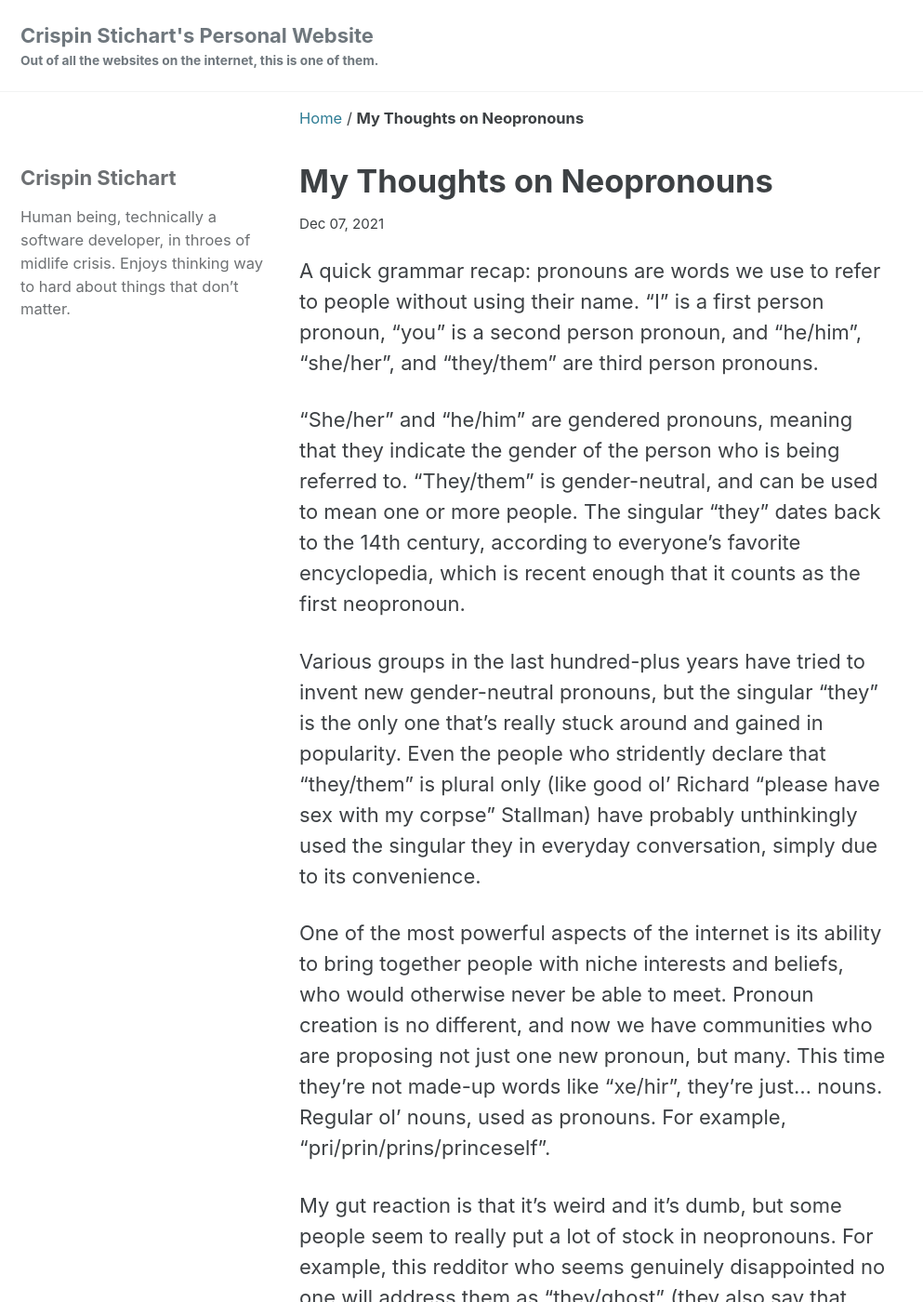
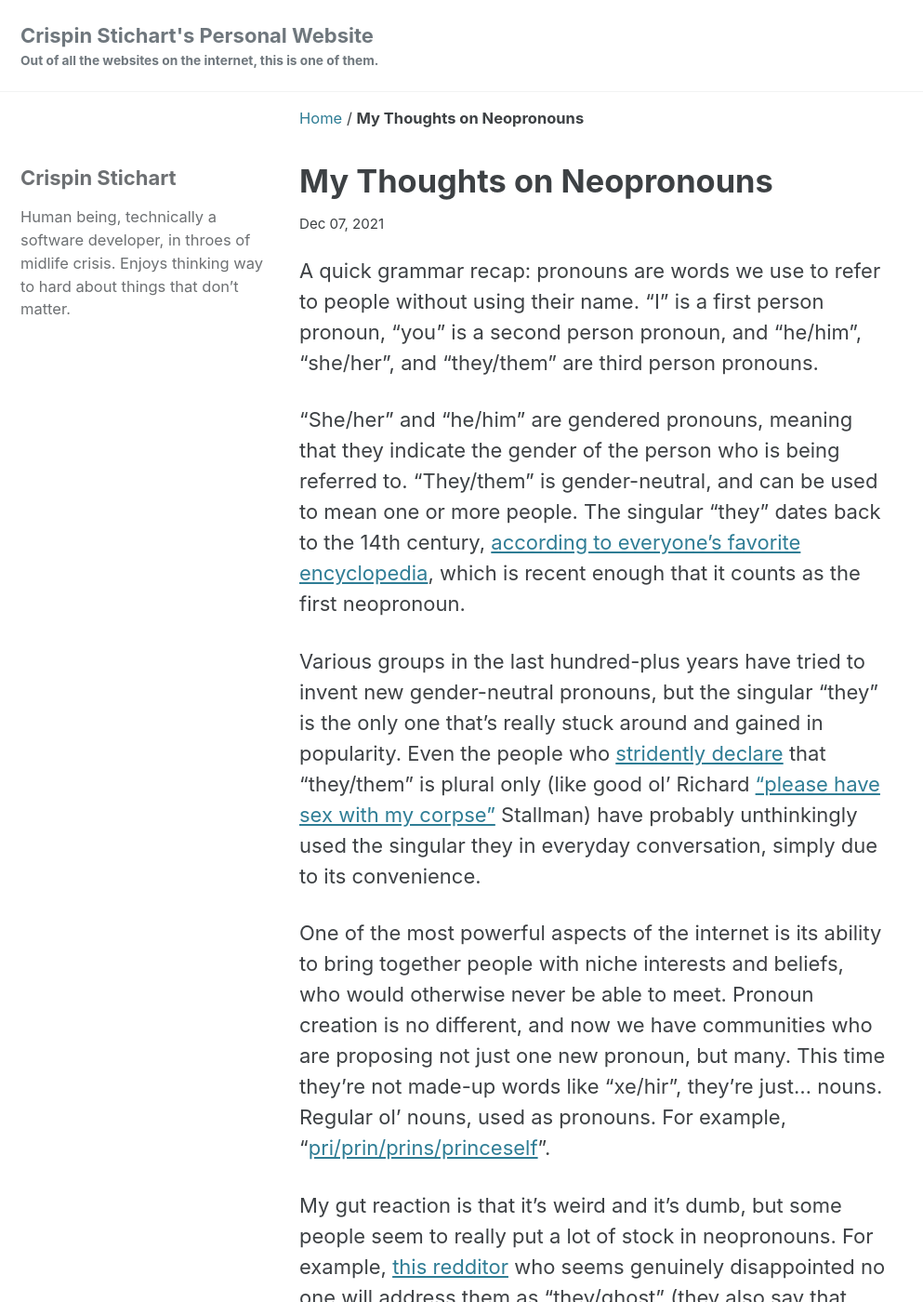
Before and after one commit to CrispinStichart/CrispinStichart.github.io, a Jekyll site: the page built from _posts/2021-12-07-neopronouns.markdown, in a window 1280 px wide and 1400 px high. Shown: the whole window at 93% size, without its empty margins (0-993 px from the left). Built offline with Jekyll 4.4.1, drawn with Linux system fonts in a browser that asks for light colours; cached includes are drawn as plain includes; some of the changed lines change nothing that is shown; some of the changed text lies outside the part shown.

Commit message:
Fix links

```diff
--- a/_posts/2021-12-07-neopronouns.markdown
+++ b/_posts/2021-12-07-neopronouns.markdown
@@ -5,13 +5,13 @@ title:  "My Thoughts on Neopronouns"
 
 A quick grammar recap: pronouns are words we use to refer to people without using their name. "I" is a first person pronoun, "you" is a second person pronoun, and "he/him", "she/her", and "they/them" are third person pronouns.
 
-"She/her" and "he/him" are gendered pronouns, meaning that they indicate the gender of the person who is being referred to. "They/them" is gender-neutral, and can be used to mean one or more people. The singular "they" dates back to the 14th century, according to everyone's favorite encyclopedia, which is recent enough that it counts as the first neopronoun.
+"She/her" and "he/him" are gendered pronouns, meaning that they indicate the gender of the person who is being referred to. "They/them" is gender-neutral, and can be used to mean one or more people. The singular "they" dates back to the 14th century, [according to everyone's favorite encyclopedia](https://en.wikipedia.org/wiki/Singular_they), which is recent enough that it counts as the first neopronoun.
 
-Various groups in the last hundred-plus years have tried to invent new gender-neutral pronouns, but the singular "they" is the only one that's really stuck around and gained in popularity. Even the people who stridently declare that "they/them" is plural only (like good ol' Richard "please have sex with my corpse" Stallman) have probably unthinkingly used the singular they in everyday conversation, simply due to its convenience.
+Various groups in the last hundred-plus years have tried to invent new gender-neutral pronouns, but the singular "they" is the only one that's really stuck around and gained in popularity. Even the people who [stridently declare](https://stallman.org/articles/genderless-pronouns.html) that "they/them" is plural only (like good ol' Richard ["please have sex with my corpse"](https://stallman.org/archives/2003-may-aug.html) Stallman) have probably unthinkingly used the singular they in everyday conversation, simply due to its convenience.
 
-One of the most powerful aspects of the internet is its ability to bring together people with niche interests and beliefs, who would otherwise never be able to meet. Pronoun creation is no different, and now we have communities who are proposing not just one new pronoun, but many. This time they're not made-up words like "xe/hir", they're just… nouns. Regular ol' nouns, used as pronouns. For example, "pri/prin/prins/princeself".
+One of the most powerful aspects of the internet is its ability to bring together people with niche interests and beliefs, who would otherwise never be able to meet. Pronoun creation is no different, and now we have communities who are proposing not just one new pronoun, but many. This time they're not made-up words like "xe/hir", they're just… nouns. Regular ol' nouns, used as pronouns. For example, "[pri/prin/prins/princeself](https://www.irishtimes.com/life-and-style/people/what-s-playful-what-s-deeply-meaningful-and-what-s-being-mean-a-guide-to-neopronouns-1.4539471)".
 
-My gut reaction is that it's weird and it's dumb, but some people seem to really put a lot of stock in neopronouns. For example, this redditor who seems genuinely disappointed no one will address them as "they/ghost" (they also say that their gender identity is "GenderGhost.")
+My gut reaction is that it's weird and it's dumb, but some people seem to really put a lot of stock in neopronouns. For example, [this redditor](https://www.reddit.com/r/ennnnnnnnnnnnbbbbbby/comments/qah22t/not_a_big_deal_but_still/) who seems genuinely disappointed no one will address them as "they/ghost" (they also say that their gender identity is "GenderGhost.")
 
 I started thinking about what I would do if someone in real life (or heck, even online) asked me directly to use their neopronoun. I'm a Nice Guy™ and don't like offending people, but I still think neopronouns are weird and dumb.
 
@@ -31,6 +31,6 @@ On a related note, I see neopronouns as logically equivalent to the singular the
 
 Of course I realize that this brings up the question of "what is gender" and the validity of modern genders, which is a post for another time.
 
-P.S. If you're reading this in 2050 and I'm running for President and every other person uses neopronouns, I'd like to apologize in advance. Please don't let my past foolishness keep you from voting me into office.
+P.S. If you're reading this in 2050 and I'm running for president and every other person uses neopronouns, I'd like to apologize in advance. Please don't let my past foolishness keep you from voting me into office.
 
 P.P.S I realize that the description "weird and dumb" is antagonistic, and not something you should say directly to someone. That violates the social norms of politeness. Nor do I think that a person themselves is "dumb" for using neopronouns, or that the word "dumb" really has any meaning. I ran into a former classmate who told me she thought COVID was some form of population control. I know she's not dumb, yet she nevertheless had a dumb idea, and that's perfectly normal. I'm sure I have many dumb notions that it'll take me a few years yet to realize as such. Oh, and being weird is totes fine, I'm a super weirdo.
```
